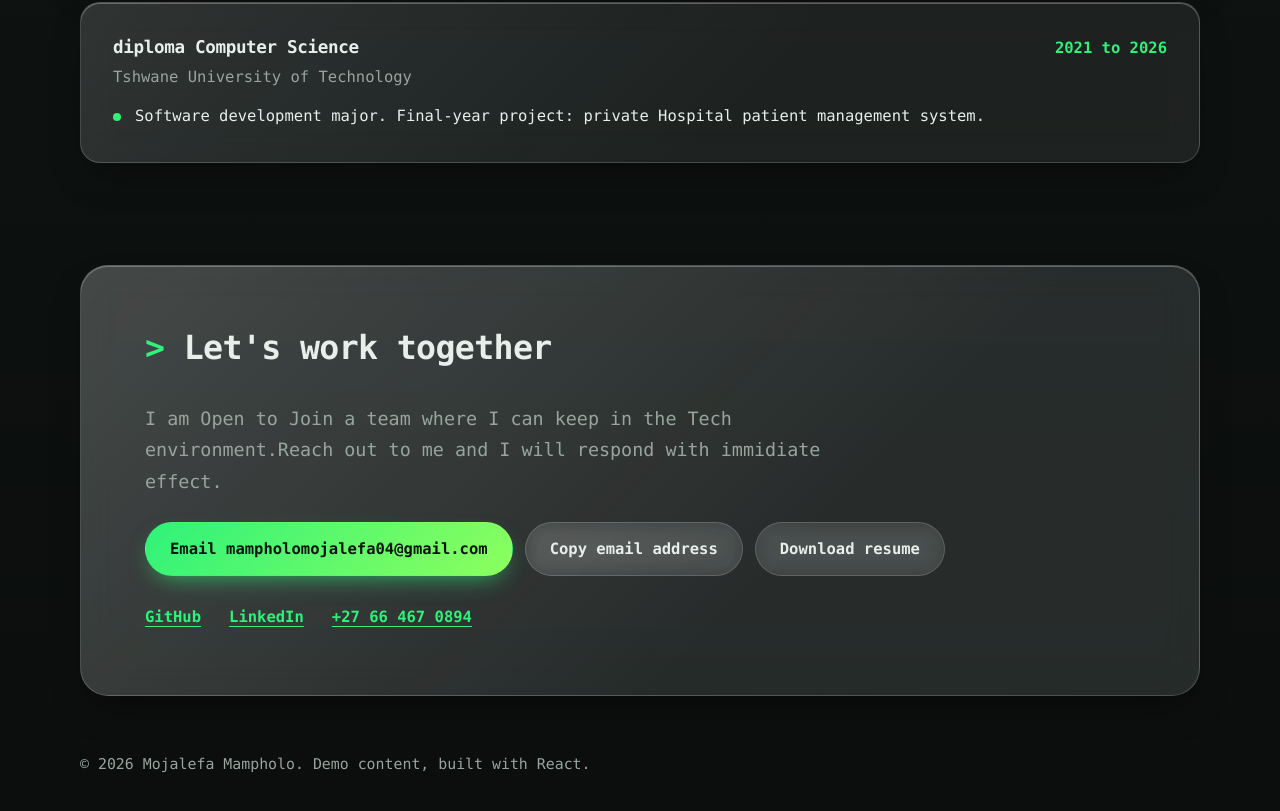
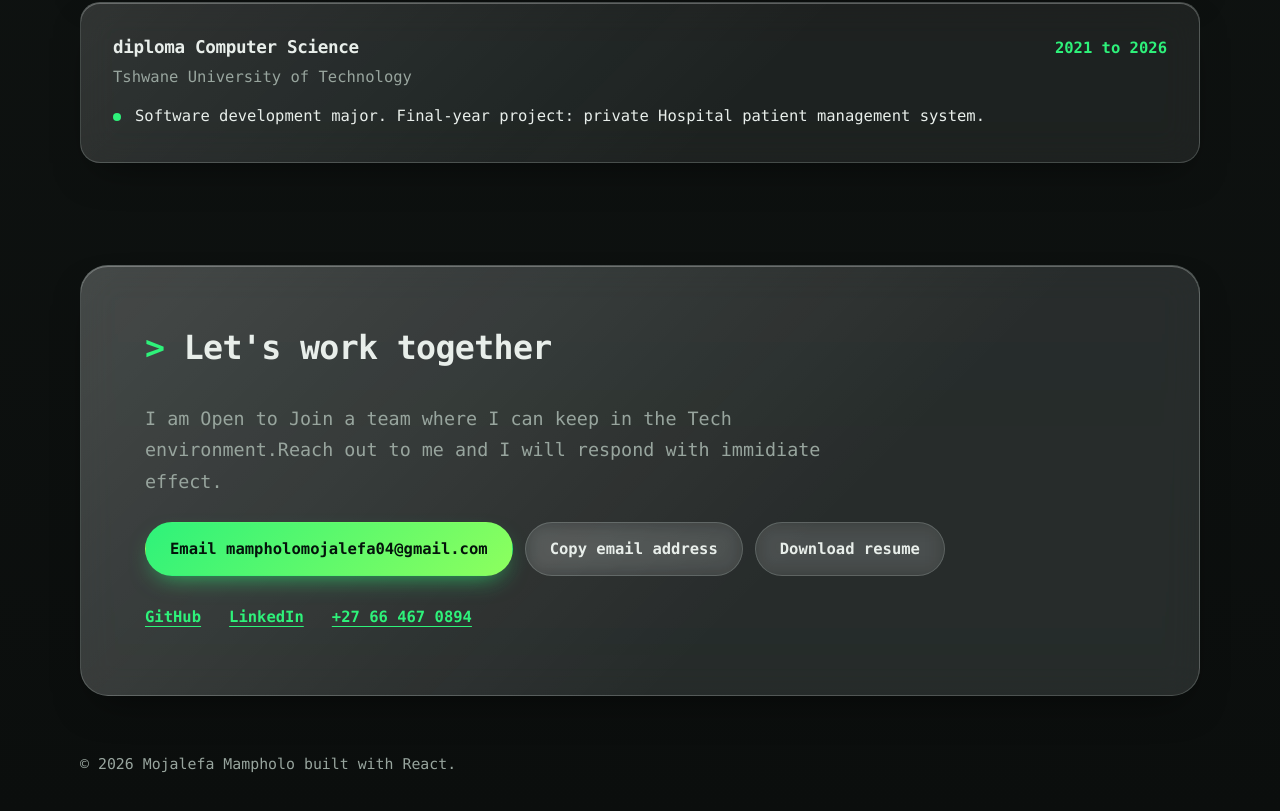
Before and after one commit to mojayMojas/MojalefaMampholoPortfolio, a React (Vite) app: page / in a window 1280 px wide. Shown: the part 3830-4641 px from the top of the page. Built offline with nearby package versions, Linux system fonts and the light colour scheme.

Commit message:
personal info changes

```diff
--- a/src/App.jsx
+++ b/src/App.jsx
@@ -25,7 +25,7 @@ export default function App() {
       </main>
       <footer className="footer">
         <p>
-          &copy; {new Date().getFullYear()} {profile.name}. Demo content, built with React.
+          &copy; {new Date().getFullYear()} {profile.name} built with React.
         </p>
       </footer>
     </>
```
